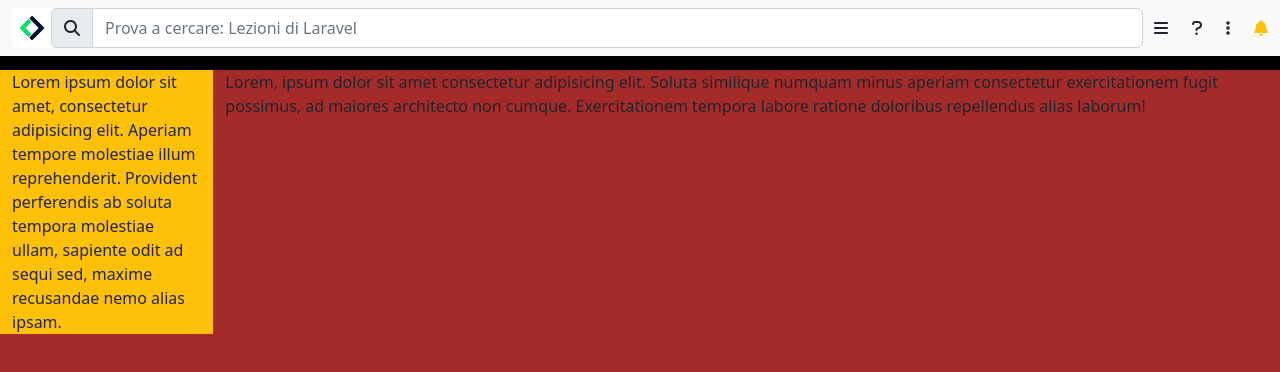
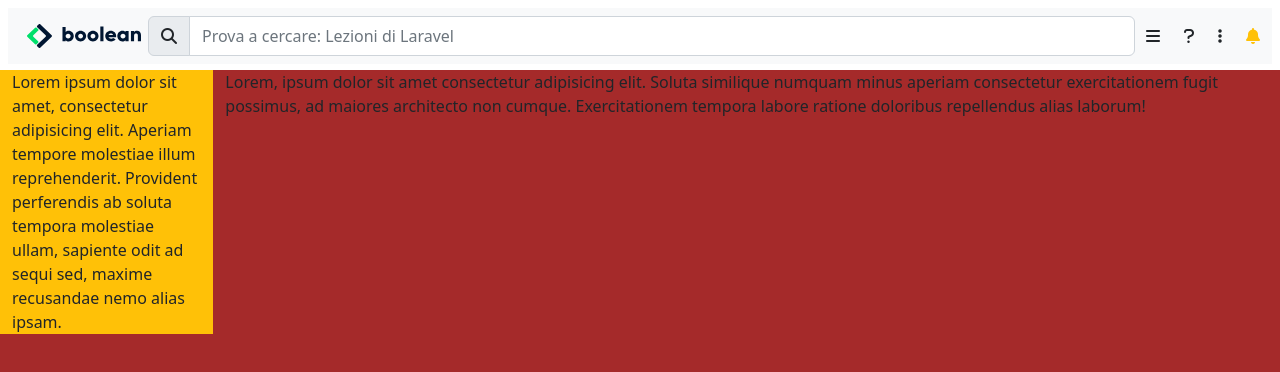
Before and after one commit to EliaMagris/html-css-bootstrap-dashboard, a plain HTML site: page index.html in a window 1280 px wide. Drawn offline with nearby package versions, Linux system fonts and the light colour scheme.

Commit message:
correzione header

```diff
--- a/assets/css/style.css
+++ b/assets/css/style.css
@@ -3,7 +3,6 @@ body{
 }
 
 header{
-    background-color: black;
     height: 70px;
 }
 
@@ -16,3 +15,9 @@ main{
     height: 40px;
     width: 40px;
 }
+
+.logo-desktop{
+    height: 40px;
+}
+
+/* <!-- HEADER COMPLETATO --> */
--- a/index.html
+++ b/index.html
@@ -9,11 +9,12 @@
     <link rel="stylesheet" href="assets/css/style.css">
   </head>
   <body>
-    <header>
+    <header class="p-2">
         <nav class="navbar bg-light">
             <form class="container-fluid">
               <div class="input-group">
-                <div class=""><img class="logo-mobile" src="assets/img/mobile-logo.png" alt=""></div>
+                <div class="d-lg-none"><img class="logo-mobile" src="assets/img/mobile-logo.png" alt=""></div>
+                <div class="d-none d-lg-block"><img class="logo-desktop p-2" src="assets/img/logo.svg" alt=""></div>
                 <span class="input-group-text rounded-start" id="basic-addon1"><i class="fa-solid fa-magnifying-glass"></i></span>
                 <input type="text" class="form-control rounded-end" placeholder="Prova a cercare: Lezioni di Laravel" aria-label="Username" aria-describedby="basic-addon1">
                 <div class="row align-items-center">
@@ -26,6 +27,9 @@
             </form>
           </nav>
     </header>
+
+    <!-- HEADER COMPLETATO -->
+
     <main>
         <div class="container-fluid">
             <div class="row">
```
